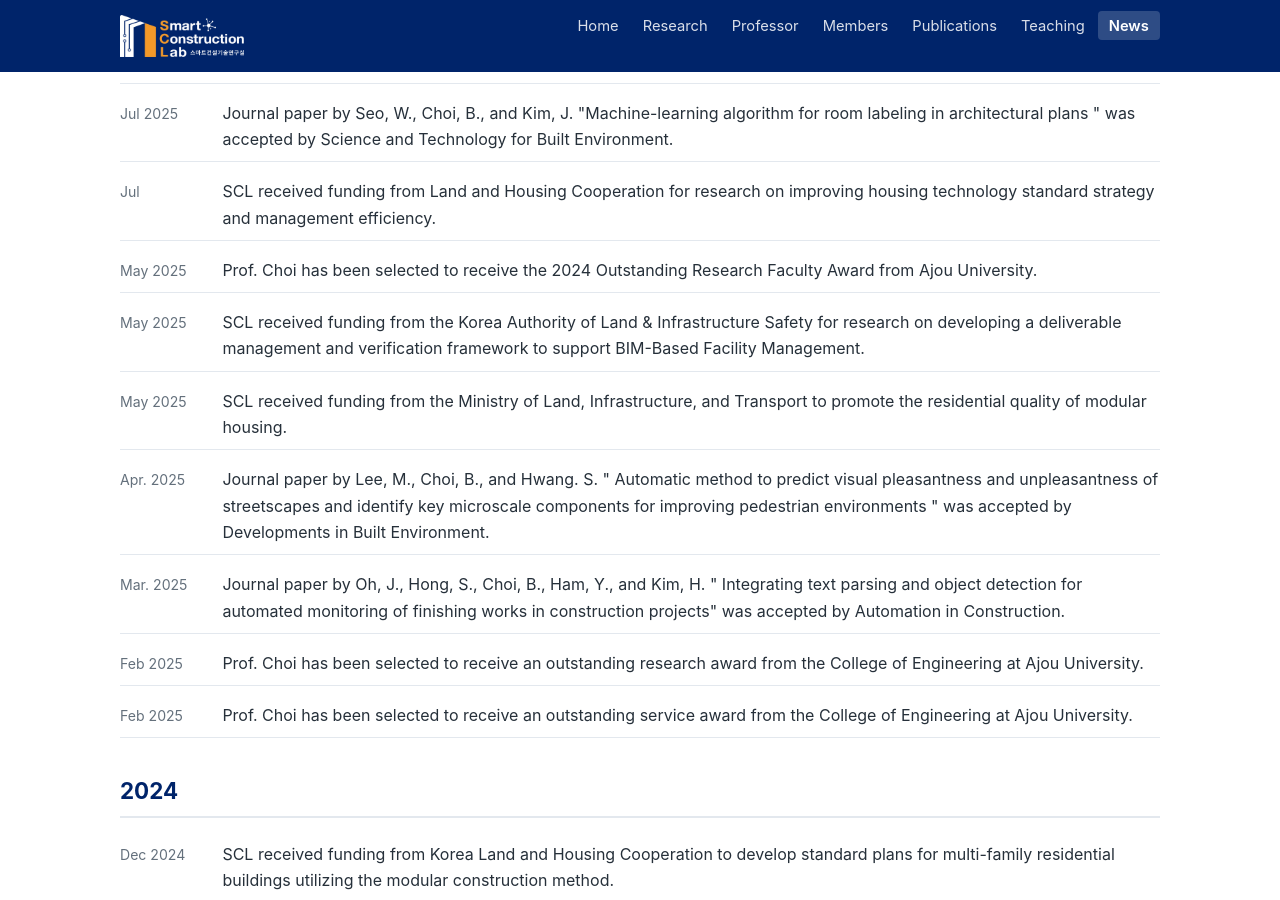
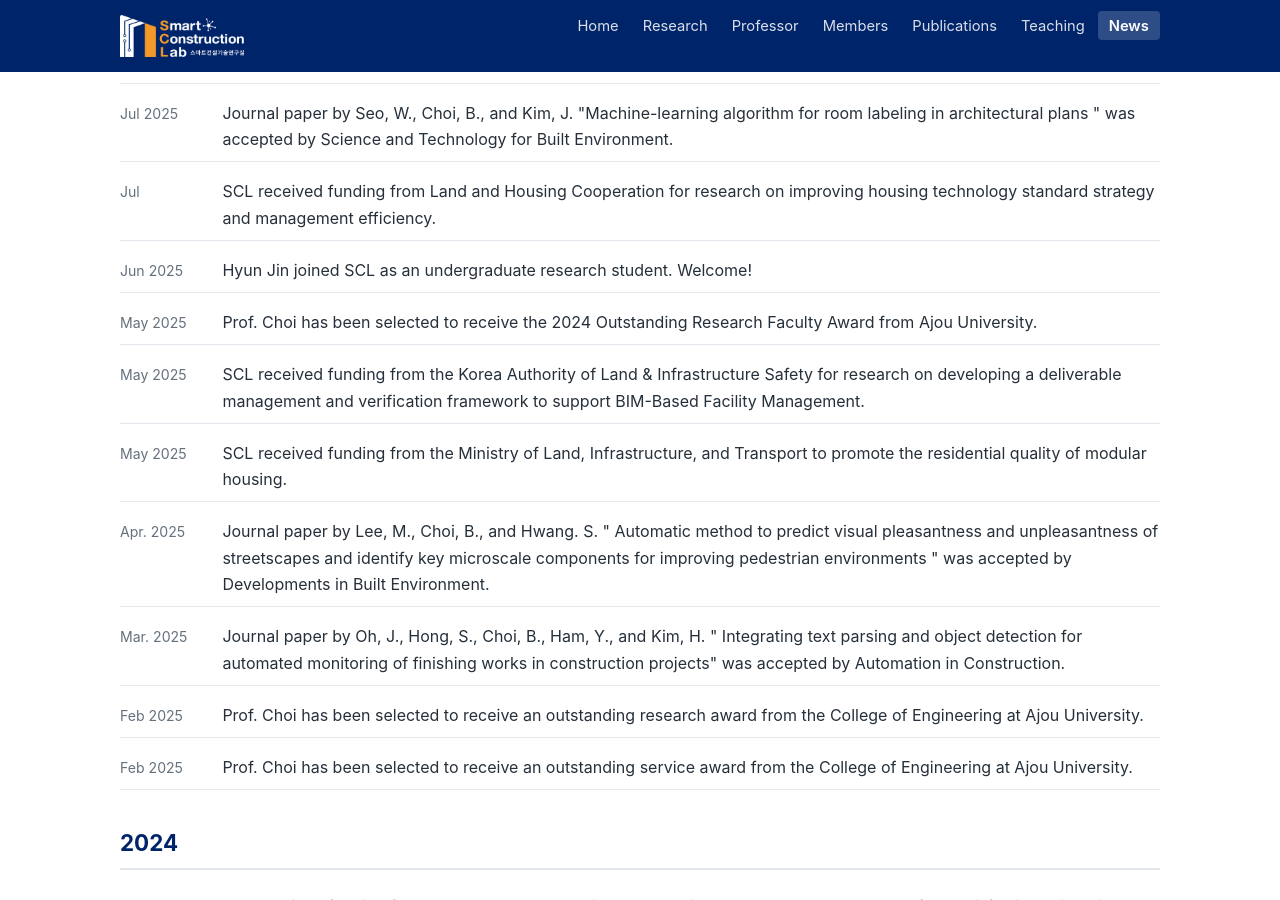
Before and after one commit to Ajou-Smart-Construction-Lab/ajou-smart-construction-lab.github.io, a Jekyll site: the page built from news.html, in a window 1280 px wide and 900 px high, scrolled down 1090 px. Built offline with Jekyll 4.4.1, drawn with Linux system fonts in a browser that asks for light colours; some of the changed text lies outside the part shown.

Commit message:
Add welcome news for Hyun Jin (Jun 2025) and Hwajung (Jul 2022)
Co-Authored-By: Claude Fable 5 <noreply@anthropic.com>

```diff
--- a/_data/news.json
+++ b/_data/news.json
@@ -63,6 +63,11 @@
   "year": "2025",
   "date": "Jul",
   "text": "SCL received funding from Land and Housing Cooperation for research on improving housing technology standard strategy and management efficiency."
+ },
+ {
+  "year": "2025",
+  "date": "Jun 2025",
+  "text": "Hyun Jin joined SCL as an undergraduate research student. Welcome!"
  },
  {
   "year": "2025",
@@ -328,6 +333,11 @@
   "year": "2022",
   "date": "Aug 2022",
   "text": "SCL received funding from the Korea Post Procurement and Construction Center to develop the standard construction period for the postal office."
+ },
+ {
+  "year": "2022",
+  "date": "Jul 2022",
+  "text": "Hwajung joined SCL as an undergraduate research student. Welcome!"
  },
  {
   "year": "2022",
```
